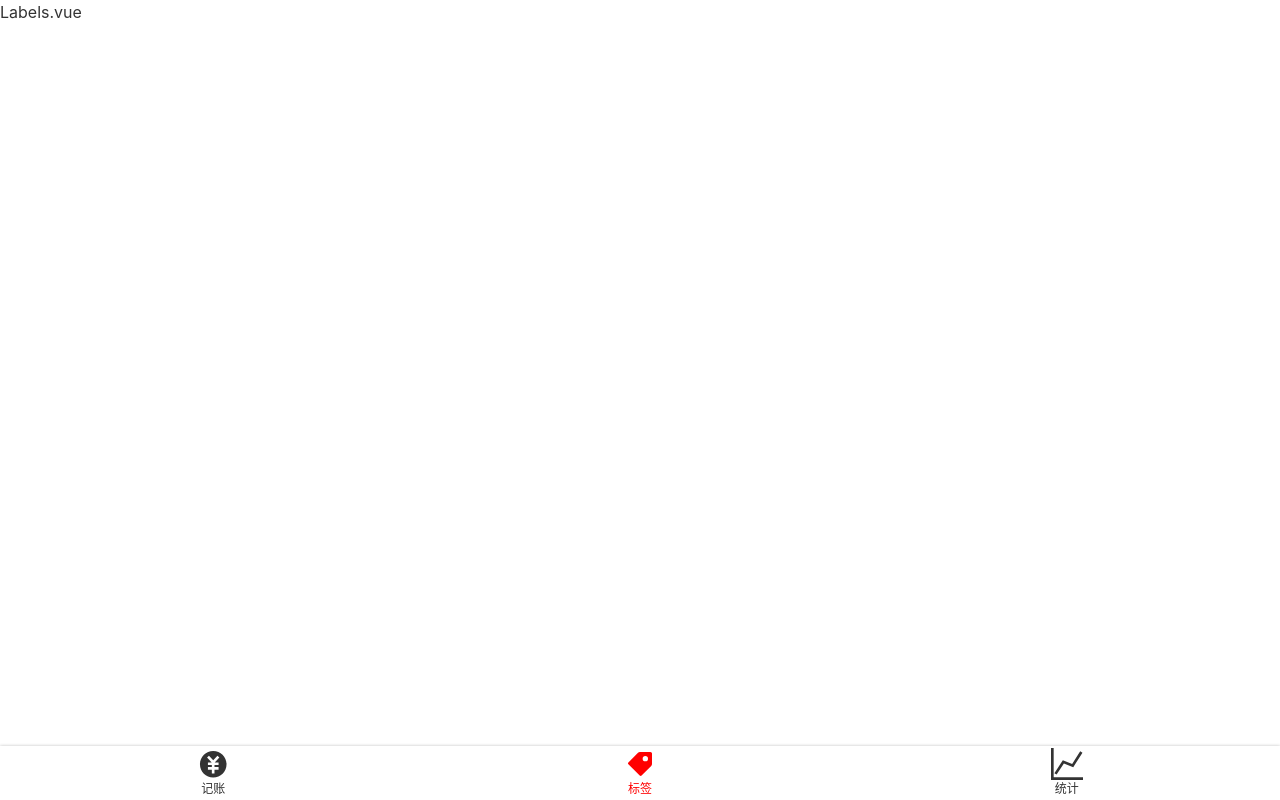
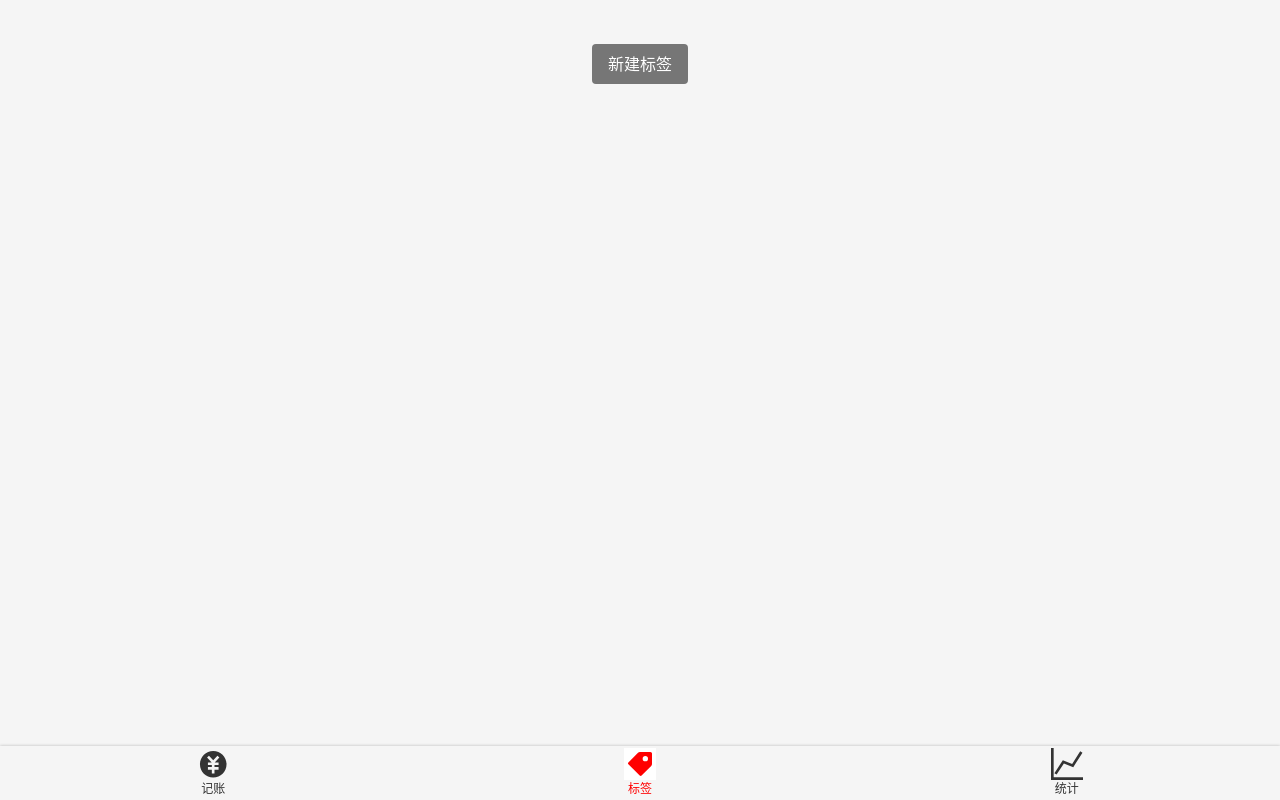
Before and after one commit to hchuzhong/CountMoney, a Vue app: page /#/labels in a window 1280 px wide. Built offline with nearby package versions, Linux system fonts and the light colour scheme.

Commit message:
完成 Labels 页面新建标签功能

```diff
--- a/src/App.vue
+++ b/src/App.vue
@@ -14,5 +14,6 @@
     line-height: 1.5;
     font-family: $font-hei;
     font-size: 16px;
+    background: #f5f5f5;
   }
 </style>
--- a/src/components/Money/NumberPad.vue
+++ b/src/components/Money/NumberPad.vue
@@ -76,6 +76,7 @@
       padding: 9px 16px;
       text-align: right;
       height: 72px;
+      background: white;
     }
 
     .buttons {
--- a/src/components/Money/Tags.vue
+++ b/src/components/Money/Tags.vue
@@ -51,6 +51,7 @@
     padding: 16px;
     display: flex;
     flex-direction: column-reverse;
+    background: white;
 
     > .current {
       display: flex;
--- a/src/model.ts
+++ b/src/models/recordListModel.ts
@@ -1,6 +1,6 @@
 const localStorageKeyName = 'recordList';
 
-const model = {
+const recordListModel = {
   fetch() {
     return JSON.parse(window.localStorage.getItem(localStorageKeyName) || '[]') as RecordItem[];
   },
@@ -12,4 +12,4 @@
   }
 };
 
-export default model;
+export default recordListModel;
--- /dev/null
+++ b/src/models/tagListModel.ts
@@ -0,0 +1,28 @@
+const localStorageKeyName = 'tagList';
+type TagListModel = {
+  data: string[];
+  fetch: () => string[];
+  create: (name: string) => 'success' | 'duplicated';
+  save: () => void;
+}
+
+const tagListModel: TagListModel = {
+  data: [],
+  fetch() {
+    this.data = JSON.parse(window.localStorage.getItem(localStorageKeyName) || '[]');
+    return this.data;
+  },
+  save() {
+    window.localStorage.setItem(localStorageKeyName, JSON.stringify(this.data));
+  },
+  create(name) {
+    if (this.data.indexOf(name) >= 0){
+      return 'duplicated';
+    }
+    this.data.push(name);
+    this.save();
+    return 'success';
+  }
+};
+
+export default tagListModel;
--- a/src/views/Labels.vue
+++ b/src/views/Labels.vue
@@ -1,13 +1,78 @@
 <template>
   <div>
     <Layout>
-      <p>Labels.vue</p>
+      <ol class="tags">
+        <li v-for="tag in tags" :key="tag">
+          <span>{{tag}}</span>
+          <Icon name="right"/>
+        </li>
+      </ol>
+      <div class="createTag-wrapper">
+        <button class="createTag" @click="createTag">新建标签</button>
+      </div>
     </Layout>
   </div>
 </template>
 
 <script lang="ts">
-  export default {
-    name: ' Labels',
-  };
+  import Vue from 'vue';
+  import {Component} from 'vue-property-decorator';
+  import tagListModel from '@/models/tagListModel';
+
+  tagListModel.fetch();
+  @Component
+  export default class Labels extends Vue {
+    tags = tagListModel.data;
+
+    createTag() {
+      const name = window.prompt('请输入标签名');
+      if (name) {
+        const message = tagListModel.create(name);
+        if (message === 'duplicated') {
+          window.alert('标签名重复');
+        } else if (message === 'success') {
+          window.alert('成功添加标签');
+        }
+
+      }
+    }
+  }
 </script>
+
+<style lang="scss" scoped>
+  .tags {
+    background: white;
+    font-size: 16px;
+    padding-left: 16px;
+
+    > li {
+      min-height: 44px;
+      display: flex;
+      align-items: center;
+      justify-content: space-between;
+      border-bottom: 1px solid #e6e6e6;
+
+      svg {
+        width: 18px;
+        height: 18px;
+        color: #666;
+        margin-right: 16px;
+      }
+    }
+  }
+
+  .createTag {
+    background: #767676;
+    color: white;
+    border-radius: 4px;
+    border: none;
+    height: 40px;
+    padding: 0 16px;
+
+    &-wrapper {
+      text-align: center;
+      padding: 16px;
+      margin: 44-16px;
+    }
+  }
+</style>
--- a/src/views/Money.vue
+++ b/src/views/Money.vue
@@ -16,15 +16,17 @@
   import Tags from '@/components/Money/Tags.vue';
   import Vue from 'vue';
   import {Component, Watch} from 'vue-property-decorator';
-  import model from '@/model';
+  import recordListModel from '@/models/recordListModel';
+  import tagListModel from '@/models/tagListModel';
 
-  const recordList = model.fetch();
+  const recordList = recordListModel.fetch();
+  const tagList = tagListModel.fetch();
 
   @Component({
     components: {Tags, Notes, Types, NumberPad}
   })
   export default class Money extends Vue {
-    tags = ['衣', '食', '住', '行'];
+    tags = tagList;
     recordList: RecordItem[] = recordList;
     record: RecordItem = {
       tags: [], notes: '', type: '-', amount: 0
@@ -43,14 +45,14 @@
     }
 
     saveRecord() {
-      const record2: RecordItem = model.clone(this.record);
+      const record2: RecordItem = recordListModel.clone(this.record);
       record2.createdAt = new Date();
       this.recordList.push(record2);
     }
 
     @Watch('recordList')
     onRecordListChange() {
-      model.save(this.recordList);
+      recordListModel.save(this.recordList);
     }
   }
 </script>
```
